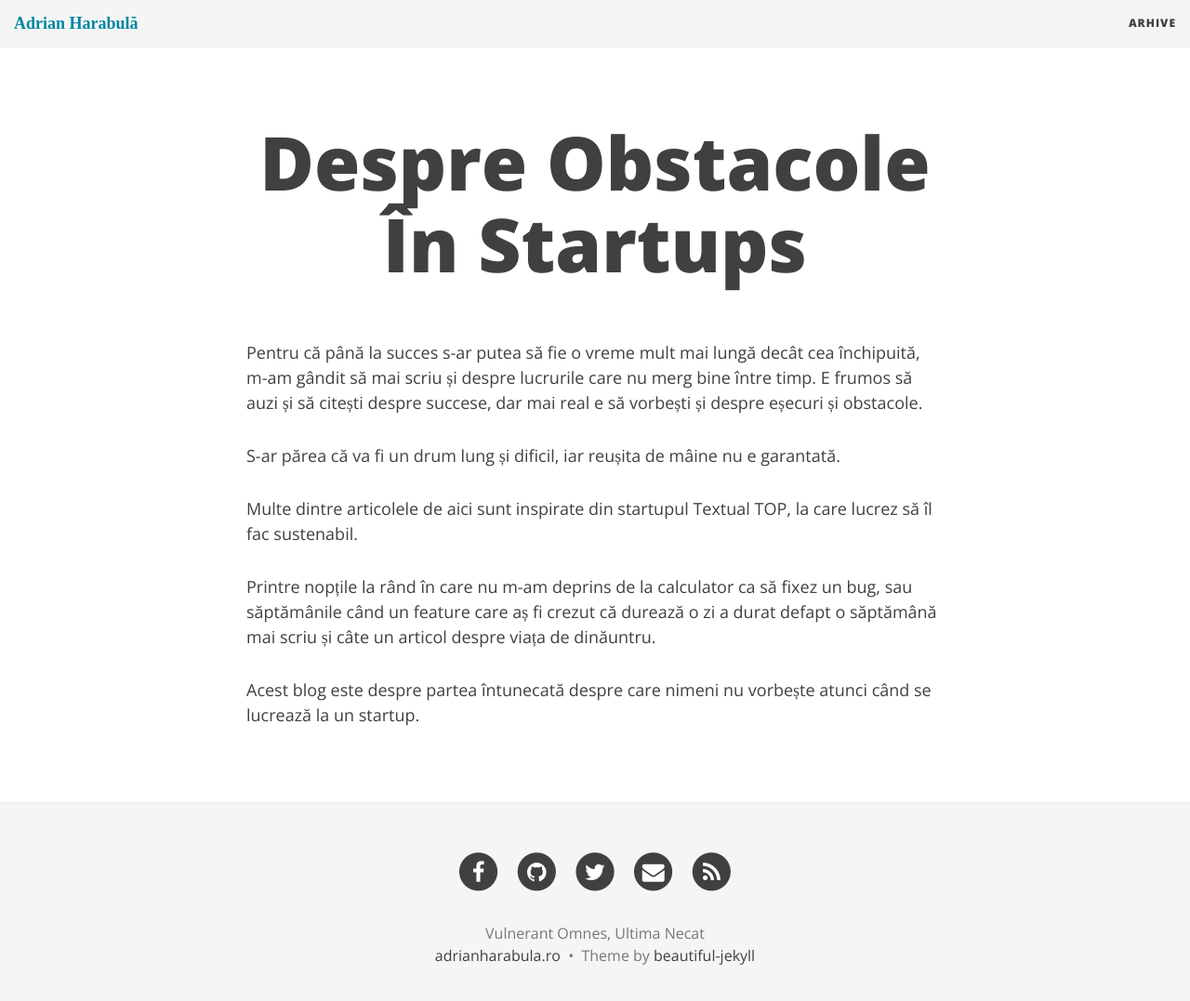
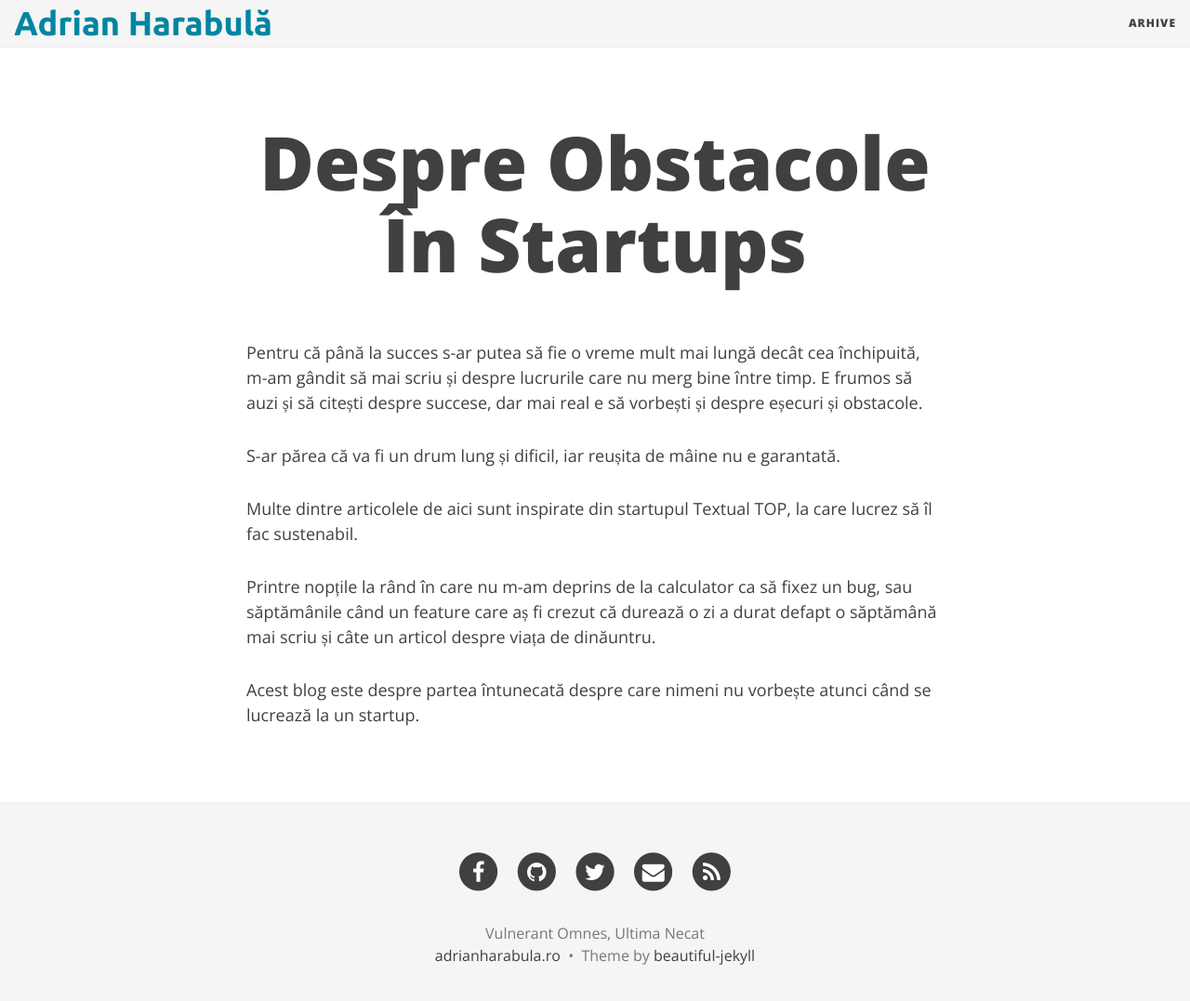
Before and after one commit to adrianharabula/adrianharabula.github.io, a Jekyll site: the page built from index.md, in a window 1280 px wide and 1090 px high. Shown: the top 1077 px of the window at 93% size. Built offline with Jekyll 4.4.1, drawn with Linux system fonts in a browser that asks for light colours; nearby versions of some CDN libraries; the list of posts is cut into pages by our own code.

Commit message:
ubuntu font fix

```diff
--- a/_config.yml
+++ b/_config.yml
@@ -5,6 +5,7 @@
 
 # If you are building a simple GitHub user page (http://username.github.io) then use these settings:
 url: "https://www.adrianharabula.ro"
+#url: "http://localhost:4000"
 baseurl: ""
 
 # If you are building a GitHub project page then use these settings:
--- a/_layouts/base.html
+++ b/_layouts/base.html
@@ -8,6 +8,7 @@ common-ext-css:
 common-googlefonts:
   - "Lora:400,700,400italic,700italic"
   - "Open+Sans:300italic,400italic,600italic,700italic,800italic,400,300,600,700,800"
+  - "Ubuntu:700"
 common-js:
   - "/js/jquery-1.11.2.min.js"
   - "/js/bootstrap.min.js"
--- a/css/main.css
+++ b/css/main.css
@@ -640,6 +640,13 @@ td.gutter {
 
 a.navbar-brand {
   font-family: 'Ubuntu';
+  font-size: 2em;
+}
+
+@media screen and (max-width: 390px) {
+  a.navbar-brand {
+    font-size: 1em;
+  }
 }
 
 body {
```
